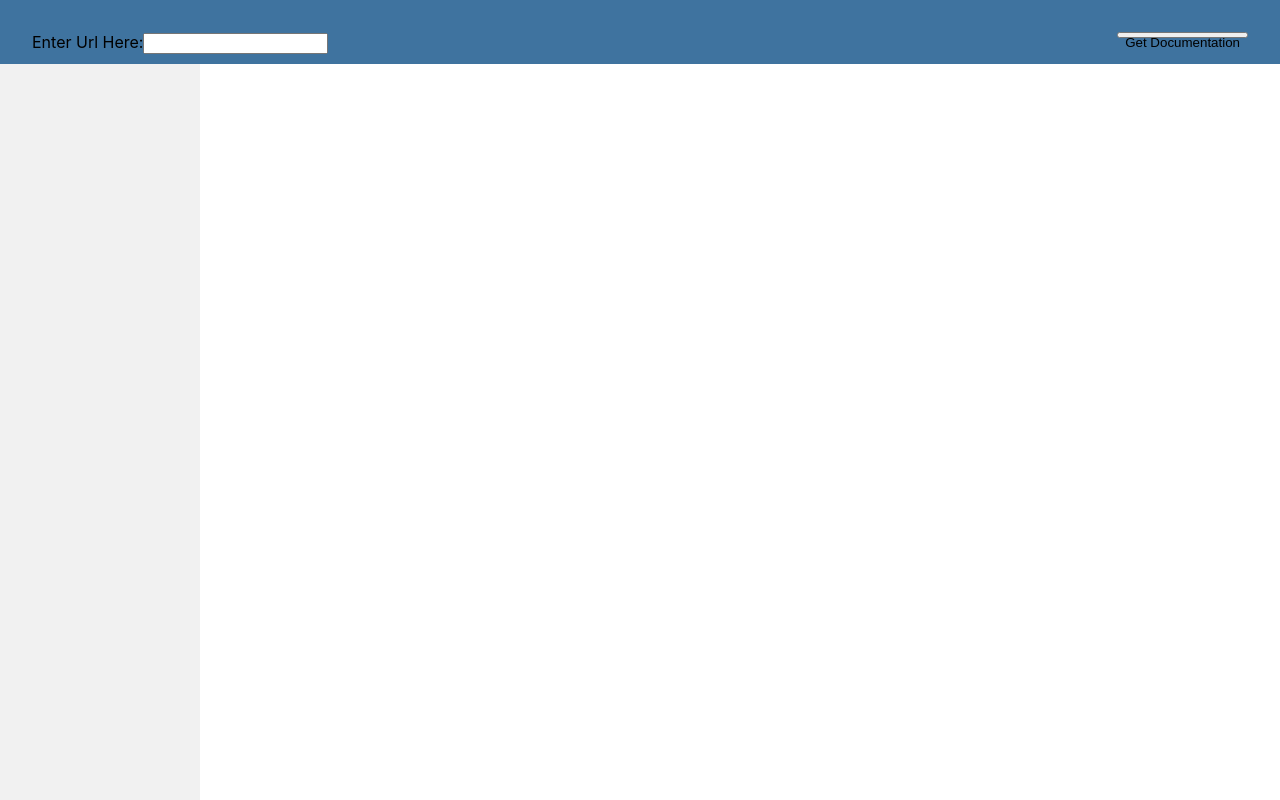
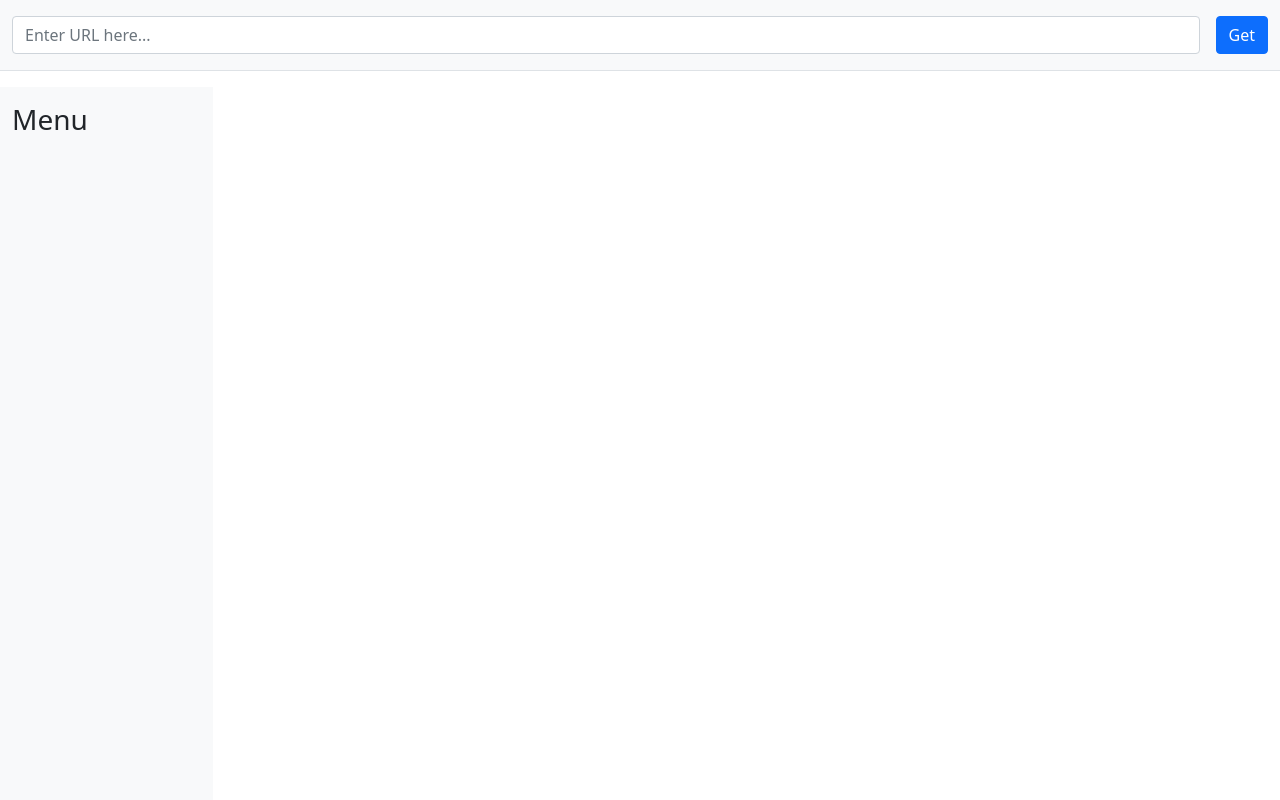
Before and after one commit to hammad-ulhassan/api-matic-test, a React (Create React App) app: page / in a window 1280 px wide. Built offline with nearby package versions, Linux system fonts and the light colour scheme.

Commit message:
UI changes done. markdown renderer done

```diff
--- a/src/App.tsx
+++ b/src/App.tsx
@@ -2,9 +2,9 @@ import React, { Component, useState } from "react";
 import { SideBar } from "./components/sideBar/sideBar";
 import BodyBox from "./containers/bodyBox";
 import TopBar from "./containers/topBar/topBar";
-interface IPage {
-  title?: string;
-  body?: string;
+export interface IPage {
+  title: string;
+  bodyText: string;
 }
 
 interface IState {
@@ -16,7 +16,10 @@ interface IState {
 const initState: IState = {
   payload: [],
   menuItems: [],
-  activePage: {},
+  activePage: {
+    title: "",
+    bodyText: "",
+  },
 };
 
 const getTitlesArray = (pages: any) => {
@@ -39,10 +42,12 @@ const App = () => {
           })
         }
       />
+      <div className="container-fluid">
+        <div className="row">
           <SideBar
             menuItems={appState.menuItems}
             onMenuItemClick={(selectedMenuItem: any) => {
-          console.log(selectedMenuItem)
+              console.log(selectedMenuItem);
               setAppState((prevState: any) => {
                 return {
                   ...prevState,
@@ -54,9 +59,11 @@ const App = () => {
             }}
             activeItem={appState.activePage.title}
           />
-      <main className="Content">
-        <BodyBox></BodyBox>
+          <main className="col-md-9 ms-sm-auto col-lg-10 px-md-4">
+            <BodyBox activePage={appState.activePage}></BodyBox>
           </main>
+        </div>
+      </div>
     </div>
   );
 };
--- a/src/components/sideBar/sideBar.tsx
+++ b/src/components/sideBar/sideBar.tsx
@@ -1,5 +1,4 @@
 import React, { Component } from "react";
-import { Aux } from "../../hoc/Aus";
 import "./sideBar.css";
 
 export const SideBar: React.FC<any> = ({
@@ -7,21 +6,28 @@ export const SideBar: React.FC<any> = ({
   onMenuItemClick,
   activeItem,
 }) => {
-    console.log(activeItem)
   return (
-    <div className="sidebar">
+    <nav className="col-md-3 col-lg-2 d-md-block bg-light sidebar collapse">
+      <div className="position-sticky pt-3">
+          <span>
+              <h3>Menu</h3>
+          </span>
+        <ul className="nav flex-column">
           {menuItems.length > 0 &&
             menuItems.map((item: any, index: number) => {
               return (
-            <button
-              key={`${item}-${index}`}
-              onClick={()=>onMenuItemClick(item)}
-              className={activeItem===item ? "selectedMenu" : undefined}
+                <li className="nav-item" key={`${item}-${index}`}>
+                  <a
+
+                  onClick={() => onMenuItemClick(item)}
+                  className={activeItem === item ? "nav-link active" : "nav-link"}
                   >
-              {item}
-            </button>
+                      {item}</a>
+                </li>
               );
             })}
+        </ul>
       </div>
+    </nav>
   );
 };
--- a/src/containers/bodyBox.tsx
+++ b/src/containers/bodyBox.tsx
@@ -1,19 +1,16 @@
 import React, { Component, useState } from "react";
 import ReactMarkdown from "react-markdown";
 import remarkGfm from "remark-gfm";
+import { IPage } from "../App";
 
-interface IPage {
-  title: string;
-  bodyText: string;
-}
-interface IBodyBoxState {
-  loading: Boolean;
-  page: IPage;
-}
-const BodyBox = () =>{
+const BodyBox = (props:any) =>{
     return (
         <div>
-
+            <h1>{props.activePage.title}</h1>
+            <ReactMarkdown
+              children={props.activePage.bodyText}
+              remarkPlugins={[remarkGfm]}
+            />
         </div>
     );
 }
--- a/src/containers/topBar/topBar.css
+++ b/src/containers/topBar/topBar.css
@@ -12,3 +12,7 @@
     box-sizing: border-box;
     z-index: 100;
 }
+
+.sticky{
+    position: fixed;
+}
--- a/src/containers/topBar/topBar.tsx
+++ b/src/containers/topBar/topBar.tsx
@@ -2,24 +2,55 @@ import { useState } from "react";
 import "./topBar.css";
 
 const TopBar = ({ onResponse }: any) => {
-
-    const [url, setUrl] = useState("");
+  const [url, setUrl] = useState("");
 
   const handleSubmit = () => {
-    fetch(url).then((resp) => resp.json()).then(resp=>{
+    fetch(url)
+      .then((resp) => resp.json())
+      .then((resp) => {
         onResponse(resp);
-    });
+      });
   };
 
   return (
-    <header className="TopBar">
-        <label>
-          Enter Url Here:
-          <input type="text" name="customurl" value={url} onChange={(e)=>setUrl(e.target.value)}/>
-        </label>
-        <button type="button" onClick={handleSubmit}>Get Documentation</button>
+    <header className="py-3 mb-3 border-bottom sticky-top navbar-light bg-light">
+      <div className="container-fluid d-grid gap-3 align-items-center">
+        <div className="d-flex align-items-center">
+          <div className="w-100 me-3">
+            <input
+              className="form-control"
+              type="text"
+              name="customurl"
+              value={url}
+              onChange={(e) => setUrl(e.target.value)}
+              placeholder="Enter URL here..."
+            />
+          </div>
+            <div className="w-20">
+            <button className="btn btn-primary" type="button" onClick={handleSubmit}>
+            Get
+          </button>
+                </div>
+        </div>
+      </div>
     </header>
   );
 };
 
 export default TopBar;
+
+/***
+ * <div className="w-100 me-3">
+          Enter Url Here:
+          <input
+            className="form-control"
+            type="text"
+            name="customurl"
+            value={url}
+            onChange={(e) => setUrl(e.target.value)}
+          />
+          <button className="btn btn-primary" type="button" onClick={handleSubmit}>
+            Get Documentation
+          </button>
+        </div>
+ */
--- a/src/hoc/Aus.tsx
+++ /dev/null
@@ -1,3 +0,0 @@
-import React from "react";
-
-export const Aux: React.FC<any> = (props) => props.children
--- a/src/index.tsx
+++ b/src/index.tsx
@@ -3,6 +3,7 @@ import ReactDOM from 'react-dom';
 import './index.css';
 import App from './App';
 import reportWebVitals from './reportWebVitals';
+import 'bootstrap/dist/css/bootstrap.min.css';
 
 ReactDOM.render(
   <React.StrictMode>
```
Lines whose indentation alone changed are shown as unchanged.
